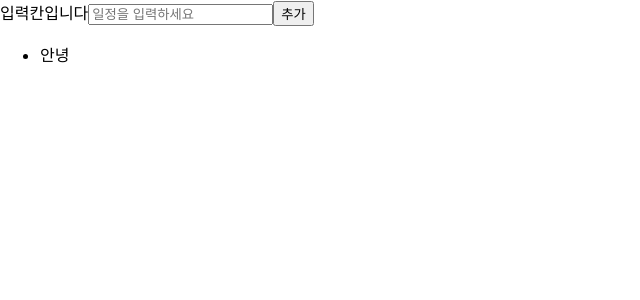
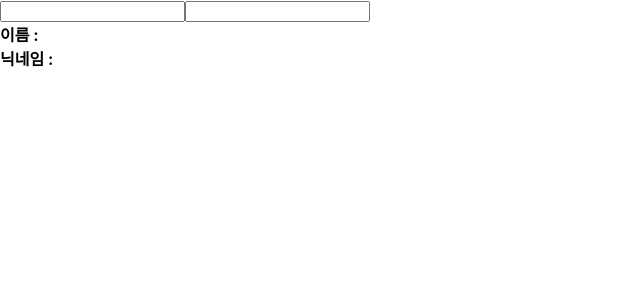
Before and after one commit to IGhost-P/DoneList, a React (Create React App) app in the folder donelist/: page / in a window 1280 px wide. Shown: the top 300 px of the page, without its empty margins (0-640 px from the left). Built offline with nearby package versions, Linux system fonts and the light colour scheme.

Commit message:
몰것다 시벌

```diff
--- a/donelist/src/component/Loding.js
+++ b/donelist/src/component/Loding.js
@@ -1,43 +1,52 @@
-import React, { useState } from 'react'
+import React, { useReducer } from 'react'
+
+
+const reducuer = (state, action) => {
+    switch (action.type) {
+        case "ONCHANGE":
+            return {
+                ...state,
+                [action.name]: action.value
+            }
+        case "ONClICK":
+            return {
+
+            }
+    }
+}
 
 function Loding() {
-    const [list, listState] = useState([
 
-        { id: 1, text: '안녕' }
-    ]);
 
-    const [inputText, setinputText] = useState('');
-    const [nextId, setNextId] = useState(2);
-    const onChange = e => setinputText(e.target.value);
-    console.log(inputText);
-    console.log(nextId);
-    const { id, text } = list;
-    const onClick = () => {
-        const nextList = {
-            ...list,
-            [id]: nextId,
-            [text]: inputText
-        }
-        listState(nextList)
-        setinputText('')
-        console.log(list);
-        console.log(nextList);
-
+    const [state, dispatch] = useReducer(reducuer, {
+        name: '',
+        nickName: ''
+    });
+    const { name, nickName } = state
+    const onClick = e => {
+        dispatch(e.target);
     }
-
-    const doneList = list.map(done => <li key={done.id}>{done.text}</li>)
-
 
     return (
         <div>
-
-            입력칸입니다<input
-                value={inputText}
-                placeholder="일정을 입력하세요"
-                onChange={onChange}
-            />
-            <button onClick={onClick}>추가</button>
-            <ul>{doneList}</ul>
+            <div>
+                <input
+                    name="name"
+                    value={name}
+                    onChange={onClick}
+                />
+                <input
+                    name="nickName"
+                    value={nickName}
+                    onChange={onClick}
+                />
+            </div>
+            <div>
+                <b>이름 :</b> {name}
+            </div>
+            <div>
+                <b>닉네임 : </b> {nickName}
+            </div>
         </div>
     )
 }
```
Also changed, not shown: 1 other file (tests, documents, lock files or other folders).
